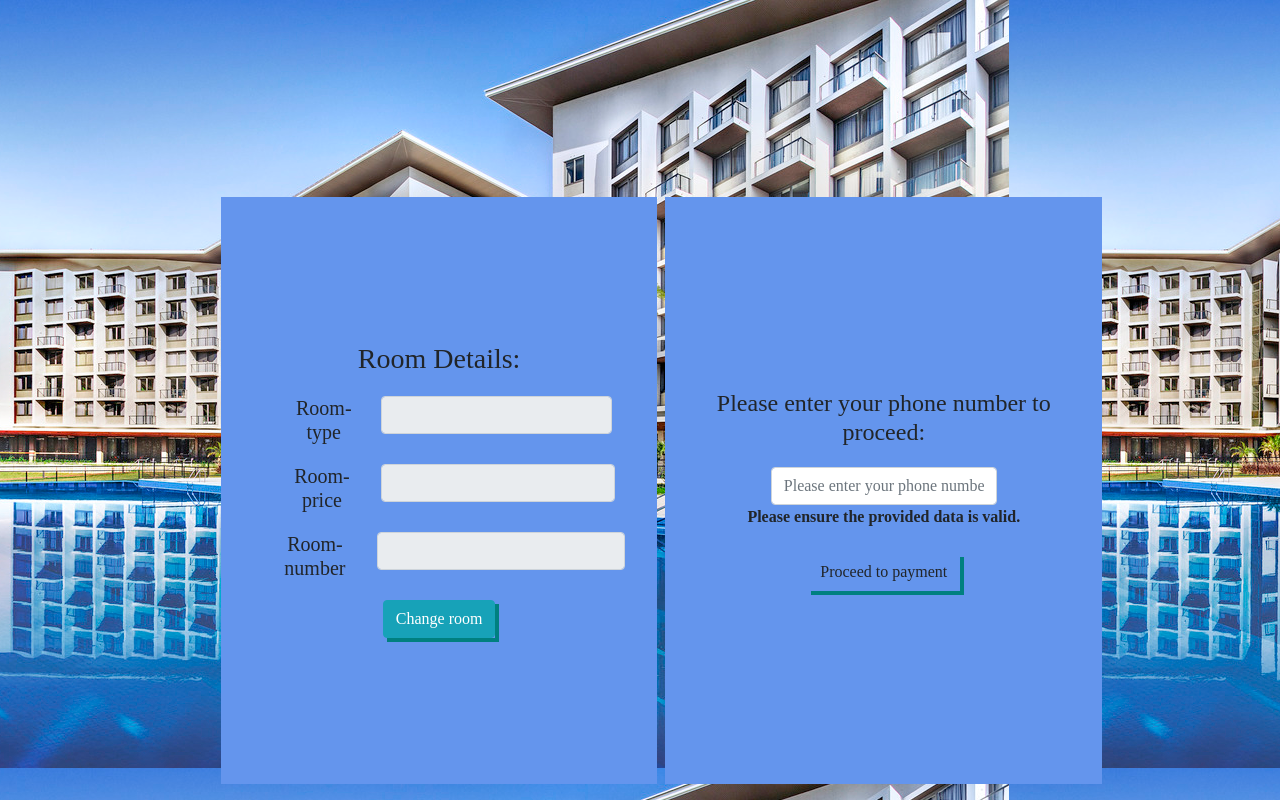
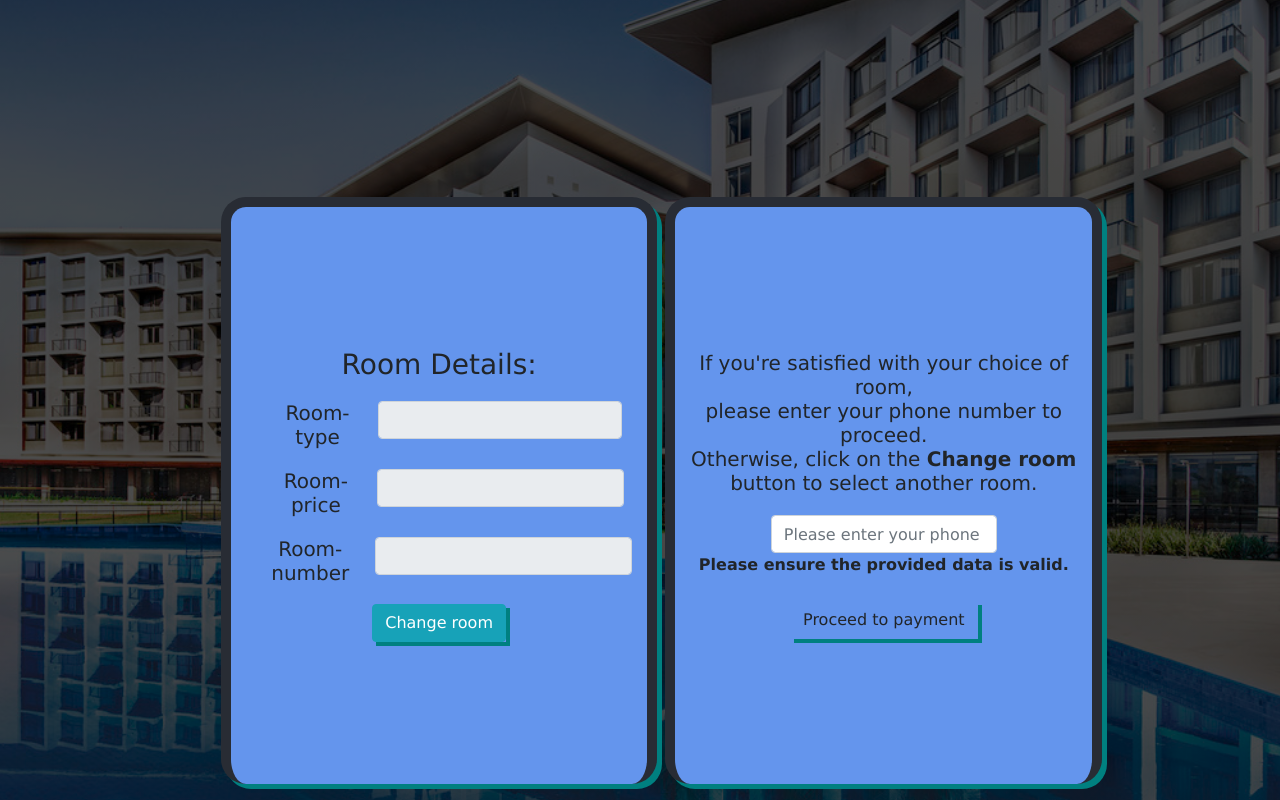
Before and after one commit to Chukwunazaekpere/hotel-management-frontend, a React (Create React App) app: page /room-reservation in a window 1280 px wide. Built offline with nearby package versions, Linux system fonts and the light colour scheme.

Commit message:
13th Nov 2020

```diff
--- a/src/components/Routes/UnrestrictedRoutes.jsx
+++ b/src/components/Routes/UnrestrictedRoutes.jsx
@@ -11,6 +11,8 @@ import UsernameLogin from "../Authentication/UsernameLogin";
 import OccupantDetails from "../UserComponents/OccupantDetails";
 import RoomList from "../UserComponents/RoomList";
 import RoomReservation from '../UserComponents/RoomReservation';
+
+import {ReactPaypal} from '../Utilities/ReactPaypal';
 
 
 import { Route, Switch } from "react-router-dom";
@@ -31,6 +33,8 @@ export const UnrestrictedRoutes = () => {
                 <Route path='/roomlist' component={RoomList} />
                 <Route path='/room-reservation' component={ RoomReservation } />
 
+                <Route path={`room-reservation/payment`} component={ ReactPaypal } />
+
                 {/* For any other url which is undefined... */}
                 <Route component={Undefined} />
             </Switch>
--- a/src/components/UserComponents/RoomList.jsx
+++ b/src/components/UserComponents/RoomList.jsx
@@ -16,7 +16,7 @@ class RoomList extends React.Component{
 
             // This state-variable becomes true when the user clicks on the
             // "Book room" button.
-            permitRoomBooking: false,
+            permitRoomBooking: '',
 
             chosenRoomDetails: {},
 
--- a/src/components/UserComponents/RoomReservation.jsx
+++ b/src/components/UserComponents/RoomReservation.jsx
@@ -4,6 +4,7 @@ import Button from "../Utilities/Button";
 
 import '../styles/roomReservationStyles.css';
 import 'animate.css';
+import { Redirect } from 'react-router-dom';
 
 
 class RoomReservation extends React.Component {
@@ -13,11 +14,17 @@ class RoomReservation extends React.Component {
         this.state = {
             room_details: {},
 
-            occupants_phone: ''
+            occupants_phone: '',
+
+            // Whenever the component mounts, the 'toggleRoute'
+            // property is set to 'false'.
+            toggleRoute: ''
+
         }
     }
 
     componentDidMount (){
+        this.setState({ toggleRoute: false })
         if ( this.props.location.state ) {
             const { room_details } = this.props.location.state;
             console.log("Room Details", room_details)
@@ -31,6 +38,12 @@ class RoomReservation extends React.Component {
         event.preventDefault();
         this.setState({ occupants_phone: event.target.value })
 
+    }
+
+    toggleRoute = (event) => {
+        event.preventDefault();
+        this.setState({ toggleRoute: true });
+        console.log("\n\t Value: ", this.state.toggleRoute )
     }
 
     render () {
@@ -55,8 +68,7 @@ class RoomReservation extends React.Component {
                                 <input className='col form-control'
                                     disabled={true}
                                     name={field}
-                                    defaultValue={this.state.room_details[field_values[0]]}
-                                    value={this.state.room_details[field_values[0]]}
+                                    defaultValue={this.state.room_details[field_values[index]]}
 
                                     />
                             </span>
@@ -71,11 +83,15 @@ class RoomReservation extends React.Component {
 
                 <section className='form-style form-group col-4 ml-2'>
 
-                    <h4> Please enter your phone number to proceed: </h4>
+                    <h5 className='text-center'> If you're satisfied with your choice of room, <br/>
+                        please enter your phone number to proceed. <br/>
+                        Otherwise, click on the <strong>Change room</strong> button to
+                        select another room.
+                    </h5>
                     <span>
                         <input className='form-control'
                                 type="tel"
-                                required='true'
+                                required={true}
                                 name='phone'
                                 value={ this.state.occupants_phone }
                                 onChange={this.handleChangePhone}
@@ -87,10 +103,21 @@ class RoomReservation extends React.Component {
                     <span className='mt-4'>
                         <Button path='payment'
                                 text='Proceed to payment'
+                                routeHandler={ this.toggleRoute }
                                 />
                     </span>
                 </section>
-
+                    {
+                        this.state.toggleRoute === true ?
+                        <Redirect to={{
+                            pathname: '/room-reservation/payment',
+                            state: {
+                                occupants_phone: this.state.occupants_phone
+                            }
+                        }} />
+                        :
+                        <Redirect to='/room-reservation' />
+                    }
             </div>
         )
     }
--- a/src/components/Utilities/Button.jsx
+++ b/src/components/Utilities/Button.jsx
@@ -8,7 +8,8 @@ class Button extends React.Component{
     render(){
         const { action, text, path, submitRegistration,
                 submitLogin, logoutHandler, resetPassword,
-                showRoomList, directToBookRoomPage } = this.props;
+                showRoomList, directToBookRoomPage,
+                routeHandler } = this.props;
 
         return(
             <div className='btn-styles'>
@@ -35,7 +36,7 @@ class Button extends React.Component{
                         </Link>
                     :
                     path === 'payment' ?
-                        <Link to={`${path}`} onClick={ showRoomList } className='btn btn-payment'>
+                        <Link onClick={ routeHandler } className='btn btn-payment'>
                             {text}
                         </Link>
                     :
--- a/src/components/Utilities/ReactPaypal.jsx
+++ b/src/components/Utilities/ReactPaypal.jsx
@@ -1,9 +1,9 @@
 import React from "react";
 
 export const ReactPaypal = () => {
-    return(
+    return (
         <div>
-
+            <h2>Payment page:</h2>
         </div>
     );
 }
--- a/src/components/styles/roomReservationStyles.css
+++ b/src/components/styles/roomReservationStyles.css
@@ -1,6 +1,8 @@
 .reservation_style {
     display: flex;
-    background-image: url(../../images/hotel\ 3.jpg);
+    background-image: linear-gradient(rgba(0,0,0,0.7), rgba(0,0,0,0.7)), url(../../images/hotel\ 3.jpg);
+    background-size: cover;
+    background-position: center;
     min-height: 100vh;
 
 }
@@ -12,13 +14,19 @@
     margin-bottom: 15%;
     left: 18%;
     background-color: cornflowerblue;
-    border: '30px dashed cornflowerblue';
-    border-color: '#282c34';
-    border-radius: '40px';
-    color: 'black';
-    font-family: "Georgia, Verdana, Geneva, Tahoma, sans-serif";
+    border: 10px solid cornflowerblue;
+    border-color: #282c34;
+    border-radius: 25px;
+
+    /* color: black; */
+    font-family: 'Lucida Sans', 'Lucida Sans Regular', 'Lucida Grande',
+                     'Lucida Sans Unicode', Geneva, Verdana, sans-serif;
     min-height: 15%;
     width: 40%;
     justify-content: center;
     align-items: center;
+    box-shadow: 5px 5px teal;
+    border-bottom: rgb(75, 58, 36);
+    transition: 0.5s ease;
+    /* border-right: rgb(75, 58, 36);  */
   }
--- a/src/index.css
+++ b/src/index.css
@@ -5,7 +5,10 @@ body {
   font-family: Georgia, 'Times New Roman', Times, serif;
   -webkit-font-smoothing: antialiased;
   -moz-osx-font-smoothing: grayscale;
-  background-image: url(images/hotel\ 2.jpg);
+  background-image: linear-gradient(rgba(0,0,0,0.5), rgba(0,0,0,0.5)), url(images/hotel\ 2.jpg);
+  transition: 0.5s ease;
+  background-size: cover;
+  background-position: center;
 }
 
 code {
```
